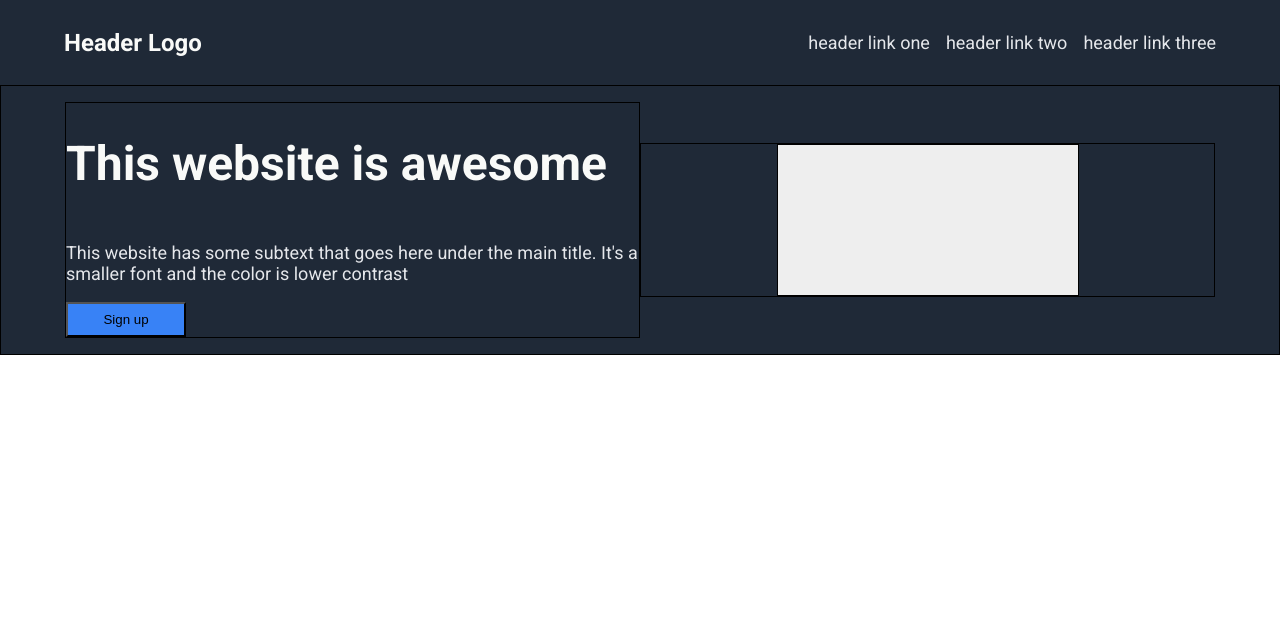
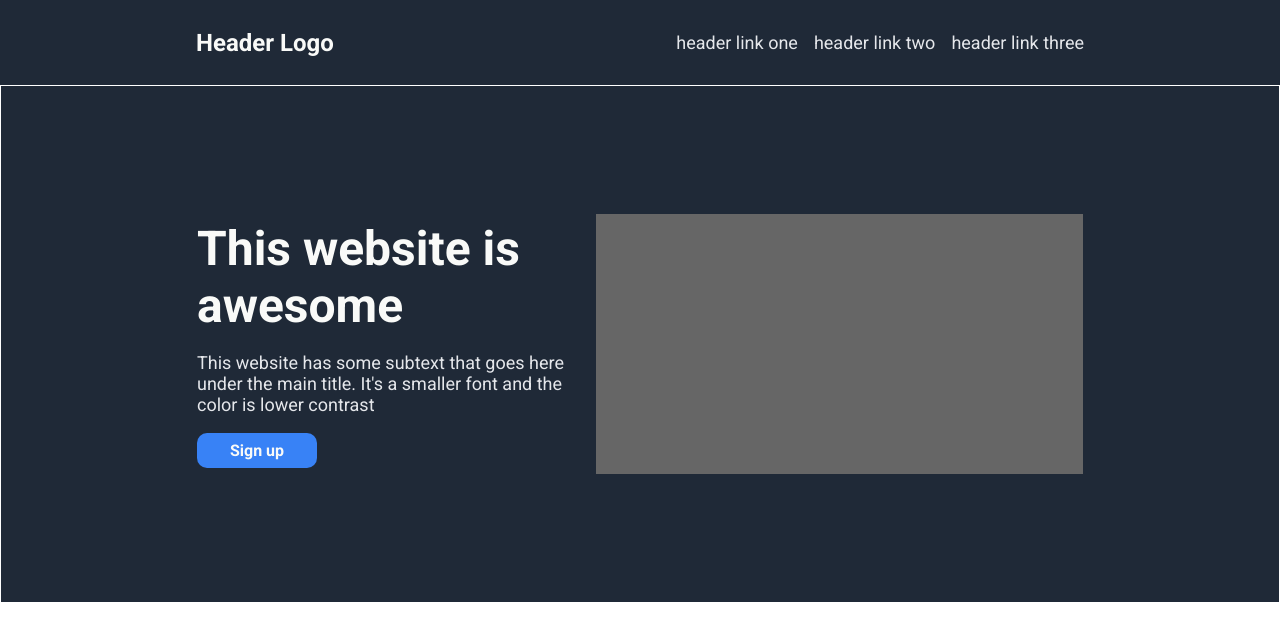
Before and after one commit to benjas909/flex-project, a plain HTML site: page index.html in a window 1280 px wide. Drawn offline with Linux system fonts and the light colour scheme.

Commit message:
Finish top part of page

```diff
--- a/index.html
+++ b/index.html
@@ -17,22 +17,37 @@
     </div>
     <div class="hero">
       <div class="hero-left">
-        <h1 class="hero-main">This website is awesome</h1>
+        <div class="hero-main">This website is awesome</div>
         <p class="top-subtext">This website has some subtext that goes here under the main title. It's a smaller font and the color is lower contrast</p>
         <button class="sign-up"> Sign up </button>
       </div>
       <div class="hero-right">
-
-        <div class="image-frame">
-
-        </div>
-
-
       </div>
 
 
     </div>
   </div>
 
+  <div class="middle-section">
+    <div class="info">
+
+
+    </div>
+
+
+    <div class="quote">
+
+
+    </div>
+
+
+    <div class="call">
+
+
+    </div>
+
+
+  </div>
+
 </body>
 </html>
--- a/styles.css
+++ b/styles.css
@@ -29,14 +29,14 @@ a {
 .header {
   display: flex;
   align-items: center;
-  padding: 16px 64px;
+  padding: 16px 196px;
 
 }
 
 .logo {
   color: #F9FAF8;
   font-size: 24px;
-  font-weight: 900;
+  font-weight: bolder;
 }
 
 .right-links {
@@ -49,42 +49,44 @@ a {
 .hero {
   display: flex;
   align-items: center;
-  padding: 64px;
-  border: 1px solid black;
-  padding: 16px 64px;
+  justify-content: space-between;
+  gap: 24px;
+  border: 1px solid white;
+  padding: 128px 196px;
 }
 
 .hero-left {
   display: inherit;
   flex-direction: column;
-  flex: 1;
-  border: 1px solid black;
+  width: 400px;
+  flex: 1 1 auto;
+  /* border: 1px solid black; */
 }
 
 .hero-right {
   display: flex;
-  justify-content: center;
-  align-items: center;
-  flex: 1;
-  border: 1px solid black;
+  height: 260px;
+  width: 520px;
+  flex: 0 1 auto;
+  background-color: #666;
+  /* border: 1px solid white; */
 }
 
-.image-frame {
-  height: 150px;
-  width: 300px;
-  background-color: #EEE;
-  flex: 0 0 auto;
-  border: 1px solid black;
-}
 
 .hero-main {
   font-size: 48px;
-  font-weight: 900;
+  font-weight: bolder;
   color: #F9FAF8;
 }
 
 .sign-up {
+  margin: 0;
+  border: none;
   padding: 8px;
   width: 120px;
   background-color: #3882F6;
+  font: inherit;
+  border-radius: 10px;
+  color: #F9FAF8;
+  font-weight: 900;
 }
```
